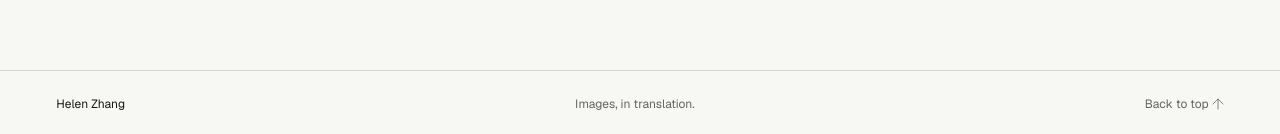
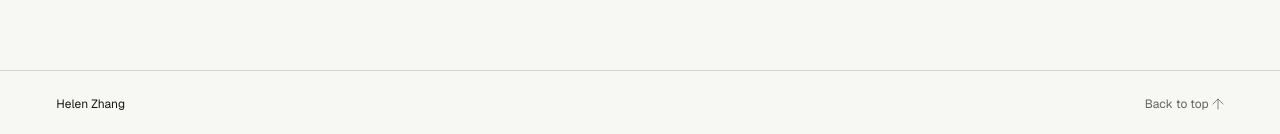
Before and after one commit to dimerize/helen, an Astro site: page /project in a window 1280 px wide. Shown: the part 1941-2075 px from the top of the page. Built offline with nearby package versions, Linux system fonts and the light colour scheme; Astro itself is replaced by a stand-in of ours.

Commit message:
Remove redundant project footer tagline

```diff
--- a/src/pages/project.astro
+++ b/src/pages/project.astro
@@ -73,7 +73,7 @@ import Meta from "../components/Meta.astro";
     </nav>
   </main>
 
-  <footer><a href="/">Helen Zhang</a><span>Images, in translation.</span><a href="#main">Back to top <span class="ui-icon icon-arrow-up" aria-hidden="true"></span></a></footer>
+  <footer><a href="/">Helen Zhang</a><a href="#main">Back to top <span class="ui-icon icon-arrow-up" aria-hidden="true"></span></a></footer>
 
   <dialog id="image-dialog" aria-labelledby="dialog-caption">
     <div class="dialog-header"><p>Look closer</p><button id="close-dialog" type="button">Close <span class="ui-icon icon-close" aria-hidden="true"></span></button></div>
```
